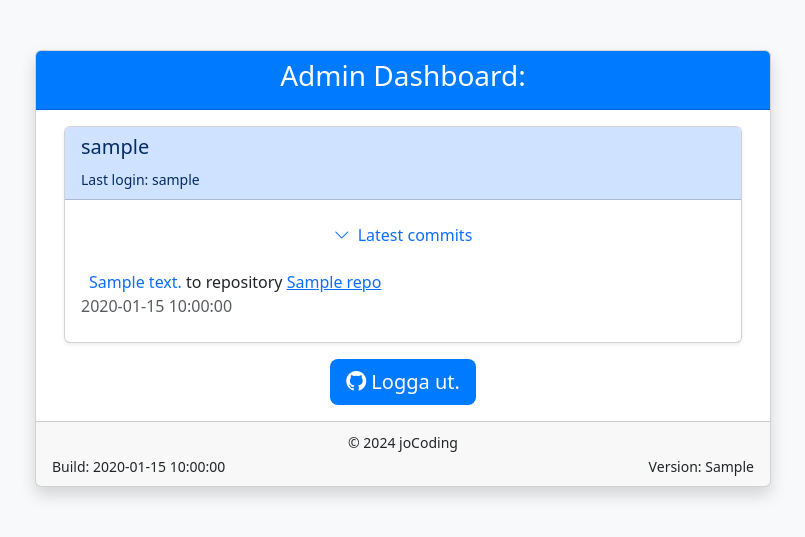
After one commit to joseffallman/repo_browser, a Python web app: template src/templates/admin_dashboard.html in a window 1280 px wide. The commit adds this page. Shown: the top 537 px of the page, without its empty margins (237-1042 px from the left). Run offline with Jinja, Linux system fonts and the light colour scheme; the template is opened without the code that fills it: most values are stand-ins (such as "Sample title", 1, 10 or a date in 2020); some libraries are stand-ins or nearby versions.

Commit message:
Add admin dashboard.

```diff
--- /dev/null
+++ b/src/templates/admin_dashboard.html
@@ -0,0 +1,64 @@
+{% extends "base.html" %}
+
+{% block styles %}
+{% endblock %}
+
+{% block title %}Admin Dashboard: {% endblock %}
+{% block body %}
+<div class="container">
+    {% for user_data in all_user_data %}
+    <div class="card shadow-sm pb-3 mb-3">
+        <div class="card-header bg-primary-subtle text-primary-emphasis">
+            <h5 class="card-title">{{ user_data['user_name'] }}</h5>
+            <small class="card-subtitle">Last login: {{ user_data['user_lastlogin'] }}</small>
+        </div>
+
+        <p></p>
+        <!-- Toggle Button for Latest Commits -->
+        <button class="btn btn-link text-decoration-none" type="button" data-bs-toggle="collapse"
+            data-bs-target="#commits{{ loop.index }}" aria-expanded="false" aria-controls="commits{{ loop.index }}"
+            onclick="toggleIcon(event)">
+            <i class="bi bi-chevron-down me-2"></i>Latest commits
+        </button>
+
+        <!-- Collapse Section for Commits -->
+        <div class="collapse show" id="commits{{ loop.index }}">
+            <ul class="list-group list-group-flush mt-2">
+                {% for commit in user_data['commits'] %}
+                <li class="list-group-item justify-content-between align-items-center">
+                    <i class="fas fa-code-branch me-2"></i>
+                    <a href="{{ commit['commit_url'] }}" class="text-decoration-none">{{
+                        commit['commit_message'] }}</a>
+                    to repository
+                    <a href="{{ url_for('repo_content', owner=commit['owner'], repo_name=commit['repo']) }}"
+                        class="text-primary">
+                        {{ commit['repo'] }}</a>
+                    <div class="text-muted">{{ commit['commit_date'] }}</div>
+                </li>
+                {% endfor %}
+            </ul>
+        </div>
+    </div>
+    {% endfor %}
+</div>
+
+{% if is_admin %}
+<a href="{{ url_for('admin_dashboard') }}">Admin dashboard</a>
+{% endif %}
+
+<div class="text-center">
+    <a href="{{ url_for('logout') }}" class="btn btn-primary btn-lg">
+        <i class="bi bi-github"></i> Logga ut.
+    </a>
+</div>
+{% endblock %}
+{% block scripts %}
+<script>
+    function toggleIcon(event) {
+        const button = event.currentTarget;
+        const icon = button.querySelector("i");
+        icon.classList.toggle("bi-chevron-down");
+        icon.classList.toggle("bi-chevron-up");
+    }
+</script>
+{% endblock %}
--- a/src/templates/base.html
+++ b/src/templates/base.html
@@ -32,11 +32,12 @@
             color: white;
         }
 
+        /*
         .card {
             border: none;
             border-radius: 10px;
         }
-
+*/
         .btn-primary {
             background-color: #007bff;
             border: none;
--- a/src/templates/repos.html
+++ b/src/templates/repos.html
@@ -12,6 +12,10 @@
     {% endfor %}
 </ul>
 
+{% if is_admin %}
+<a href="{{ url_for('admin_dashboard') }}">Admin dashboard</a>
+{% endif %}
+
 <div class="text-center">
     <a href="{{ url_for('logout') }}" class="btn btn-primary btn-lg">
         <i class="bi bi-github"></i> Logga ut.
```
Also changed, not shown: src/app.py (+73 -1 lines).
